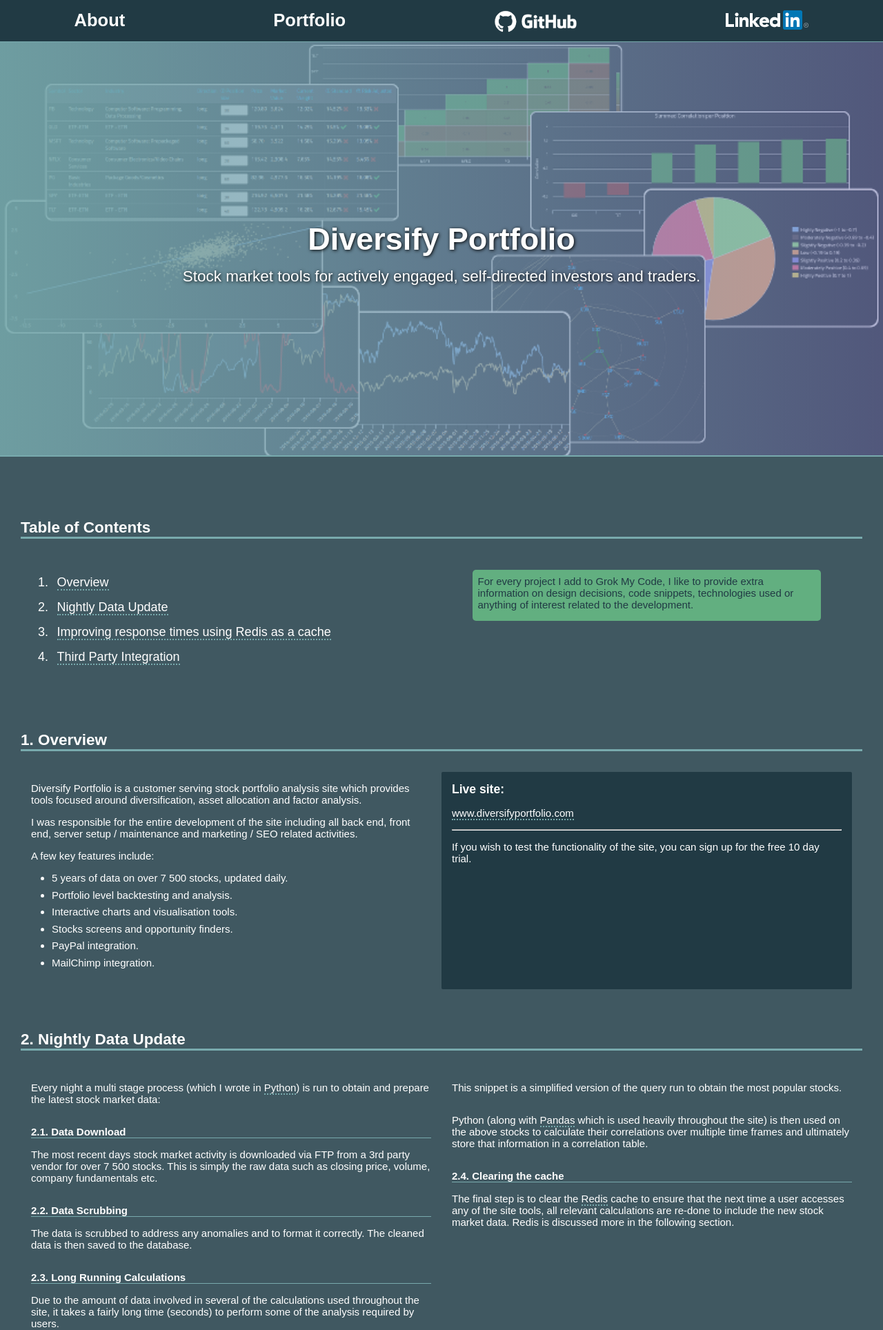
After one commit to bdelate/grok-my-code, a Django app: page /portfolio/diversifyportfolio/ in a window 1280 px wide. The commit adds this page. Shown: the top 1928 px of the page at 69% size. Run offline with Django 3.2, Linux system fonts and the light colour scheme; some libraries are stand-ins or nearby versions.

Commit message:
Created Diversify Portfolio project page

```diff
--- a/codeabstraction/core/static/core/css/style.css
+++ b/codeabstraction/core/static/core/css/style.css
@@ -39,7 +39,8 @@ li:not(:last-child) {
     justify-content: center;
     flex-direction: column;
     font-size: 1.5rem;
-    color: #000;
+    color: #fff;
+    text-shadow: #000 1px 1px 5px;
 }
 
 .bg-index {
@@ -58,6 +59,14 @@ li:not(:last-child) {
     background-size: contain;
     background-position: center;
     background-repeat: no-repeat;
+}
+
+.bg-diversifyportfolio {
+    background: linear-gradient(to right,
+                                rgba(119, 170, 173, 0.9),
+                                rgba(136, 138, 199, 0.5)),
+                url('/static/core/img/diversifyportfolio/banner.png');
+    background-size: cover;
 }
 
 .nav {
@@ -285,6 +294,11 @@ a:hover,
     margin-right: auto;
 }
 
+.gist .blob-wrapper.data {
+   max-height: 600px;
+   overflow:auto;
+}
+
 @media (max-width: 1050px) {
     .gist {
         max-width: 500px;
@@ -323,6 +337,11 @@ a:hover,
     flex-direction: column;
 }
 
+.detail-row-item > h4 {
+    border-bottom: 1px solid #78aaad;
+    padding-top: 2rem;
+}
+
 .detail-row-header {
     margin-top: 4rem;
     margin-bottom: 2rem;
--- /dev/null
+++ b/codeabstraction/core/templates/core/diversifyportfolio.html
@@ -0,0 +1,233 @@
+{% extends parent_template|default:"core/base.html" %}
+{% load staticfiles %}
+{% block body %}
+    <header class="hero bg-diversifyportfolio">
+        <div class="row">
+            <h1>Diversify Portfolio</h1>
+        </div>
+        <div class="row">
+            <span>Stock market tools for actively engaged, self-directed investors and traders.</span>
+        </div>
+    </header>
+    <div class="container">
+        <h2 class="detail-row-header">Table of Contents</h2>
+        <div class="detail-row">
+            <div class="detail-row-item">
+                <p>
+                    <ol class="toc margin-left">
+                        <li><a href="#1" class="link">Overview</a></li>
+                        <li><a href="#2" class="link">Nightly Data Update</a></li>
+                        <li><a href="#3" class="link">Improving response times using Redis as a cache</a></li>
+                        <li><a href="#4" class="link">Third Party Integration</a></li>
+                    </ol>
+                </p>
+            </div>
+            <div class="detail-row-item">
+                <p class="alert">
+                    For every project I add to Grok My Code, I like to provide extra information on design decisions,
+                    code snippets, technologies used or anything of interest related to the development.
+                </p>
+            </div>
+        </div>
+        <h2 id="1" class="detail-row-header">1. Overview</h2>
+        <div class="detail-row">
+            <div class="detail-row-item">
+                <p>
+                    Diversify Portfolio is a customer serving stock portfolio analysis site which provides tools focused around
+                    diversification, asset allocation and factor analysis.
+                </p>
+                <p>
+                    I was responsible for the entire development of the site including all back end, front end, server setup / maintenance
+                    and marketing / SEO related activities.
+                </p>
+                <p>A few key features include:</p>
+                <p>
+                    <ul class="margin-left">
+                        <li>5 years of data on over 7 500 stocks, updated daily.</li>
+                        <li>Portfolio level backtesting and analysis.</li>
+                        <li>Interactive charts and visualisation tools.</li>
+                        <li>Stocks screens and opportunity finders.</li>
+                        <li>PayPal integration.</li>
+                        <li>MailChimp integration.</li>
+                    </ul>
+                </p>
+            </div>
+            <div class="detail-row-item section-filled">
+                <h3>Live site:</h3>
+                <p>
+                    <a href="https://www.diversifyportfolio.com" alt="Diversify Portfolio" target="_blank" class="link">
+                        www.diversifyportfolio.com
+                    </a>
+                </p>
+                <hr class="margin-top" />
+                <p>
+                    If you wish to test the functionality of the site, you can sign up for the free 10 day trial.
+                </p>
+            </div>
+        </div>
+        <h2 id="2" class="detail-row-header">2. Nightly Data Update</h2>
+        <div class="detail-row">
+            <div class="detail-row-item">
+                <p>
+                    Every night a multi stage process (which I wrote in
+                    <a href="https://www.python.org/" alt="Python Programming" target="link" class="link">Python</a>)
+                    is run to obtain and prepare the latest stock market data:
+                </p>
+                <h4>2.1. Data Download</h4>
+                <p>
+                    The most recent days stock market activity is downloaded via FTP from a 3rd party vendor for over 7 500 stocks.
+                    This is simply the raw data such as closing price, volume, company fundamentals etc.
+                </p>
+                <h4>2.2. Data Scrubbing</h4>
+                <p>The data is scrubbed to address any anomalies and to format it correctly. The cleaned data is then saved to the database.</p>
+                <h4>2.3. Long Running Calculations</h4>
+                <p>
+                    Due to the amount of data involved in several of the calculations used throughout the site, it takes a fairly long time
+                    (seconds) to perform some of the analysis required by users.
+                </p>
+                <p>
+                    To improve performance in this regard, certain calculations are performed and stored on the most popular stocks over
+                    night, for example:
+                </p>
+                <p class="margin-left">
+                    Stock correlation plays a central role in Diversify Portfolio. However, calculating correlations between stocks takes time,
+                    especially when done over multiple time frames which is what the site does.
+                </p>
+                <p class="margin-left">
+                    Therefore, the database contains a correlation table which is updated at this stage of the nightly run to contain only the
+                    correlation information of the 1 500 most popular stocks.
+                </p>
+                <p class="margin-left">
+                    When users of the site need access to correlation related information, Django will first check if the data is already
+                    contained within this table before calculating it on the fly.
+                </p>
+            </div>
+            <div class="detail-row-item">
+                <p>
+                    This snippet is a simplified version of the query run to obtain the most popular stocks.
+                </p>
+                <p><script src="https://gist.github.com/bdelate/f776faa4c0c9fb36b7f606d9af464cfe.js"></script></p>
+                <p>
+                    Python (along with <a href="https://pandas.pydata.org/" alt="Python Pandas" target="_blank" class="link">Pandas</a>
+                    which is used heavily throughout the site) is then used on the above stocks to calculate their correlations
+                    over multiple time frames and ultimately store that information in a correlation table.
+                </p>
+                <h4>2.4. Clearing the cache</h4>
+                <p>
+                    The final step is to clear the <a href="https://redis.io/" target="_blank" alt="Redis" class="link">Redis</a> cache to
+                    ensure that the next time a user accesses any of the site tools, all relevant calculations are re-done to include the new
+                    stock market data. Redis is discussed more in the following section.
+                </p>
+            </div>
+        </div>
+        <h2 id="3" class="detail-row-header">3. Improving response times using Redis as a cache</h2>
+        <div class="detail-row">
+            <div class="detail-row-item">
+                <p>
+                    As was mentioned above, many of the calculations performed throughout the site use several years worth of stock market
+                    data which takes time to complete. I therefore use <a href="https://redis.io/" target="_blank" alt="Redis" class="link">Redis</a>
+                    as a cache wherever appropriate.
+                </p>
+                <p>
+                    One such area where Redis is used is the
+                    <a href="https://www.diversifyportfolio.com/stock-portfolio-analyzer/"
+                        target="_blank"
+                        alt="Stock Portfolio Analyzer"
+                        class="link">Portfolio Analyser Tool</a>:
+                </p>
+                <p>
+                    <ul class="margin-left">
+                        <li>
+                            Initially when a user accesses their portfolio, Django will check to see if it already exists in the cache.
+                            If it does, Django will simply add the users cached portfolio analysis results to the response context.
+                        </li>
+                        <li>
+                            If a cache miss occurs, the portfolio analysis is calculated from scratch (using the <i>correlation</i> table
+                            discussed in the prior section where possible). The analysis results are cached with Redis and then added to the
+                            response context to be sent to the user.
+                        </li>
+                        <li>
+                            Whenever a user makes a change to their portfolio such as adding / removing stocks or changing position sizes,
+                            the resulting portfolio analysis is recalculated and cached (replacing the original).
+                        </li>
+                        <li>
+                            Since users can have multiple stock portfolios, cache keys are namespaced, ie:
+                            <b>username:portfolio_id:portfolio</b>. There are several other areas throughout the site which uses caching
+                            along with a similar naming convention depending on the analysis tool being used.
+                        </li>
+                    </ul>
+                </p>
+            </div>
+            <div class="detail-row-item">
+                <p>
+                    The following code illustrates how the portfolio analysis results are cached and retrieved:
+                </p>
+                <p><script src="https://gist.github.com/bdelate/45c0af7dacd8e7e220293fb2f5ec1c29.js"></script></p>
+            </div>
+        </div>
+        <h2 id="4" class="detail-row-header">4. Third Party Integration</h2>
+        <div class="detail-row">
+            <div class="detail-row-item">
+                <p>Diversify Portfolio integrates with:</p>
+                <p>
+                    <ul class="margin-left">
+                        <li>PayPal for payment of once off and subscription memberships.</li>
+                        <li>
+                            MailChimp for programmatically moving users between different mailing lists depending
+                            on their status (ie: Newsletter, Trial User, Member)
+                        </li>
+                        <li>
+                            The data vendor discussed previously.
+                        </li>
+                    </ul>
+                </p>
+                <h4>PayPal Integration</h4>
+                <p>
+                    PayPal provides several integration options, one of which is to use IPN (Instant Paypment Notification).
+                    Briefly, the process that is followed is:
+                </p>
+                <p>
+                    <ol class="margin-left">
+                        <li>
+                            Two Django forms are created (once off and subscription) for membership sign ups and payment.
+                            These forms are submitted to a specific PayPal url along with identification and payment information.
+                        </li>
+                        <li>
+                            As soon as PayPal has accepted a payment, it sends a message back to a configured end point within Django
+                            in a separate HTTP request. It will make multiple attempts if there are connectivity issues.
+                        </li>
+                        <li>
+                            If a valid IPN response is received from PayPal, Django will call a <i>payment_notificatin()</i> method.
+                            This is possible thanks to the use of
+                            <a href="https://docs.djangoproject.com/en/2.0/topics/signals/"
+                                alt="Django Signals"
+                                target="_blank"
+                                class="link">Django Signals</a>
+                            which is a way to be notified when specific actions occur in decoupled applications.
+                        </li>
+                        <li>
+                            By analysing the response data received from PayPal, the users details are updated accordingly (eg: new member,
+                            new payment, membership cancellation etc).
+                            <p>
+                                <ul class="margin-left">
+                                    <li>
+                                        Validation is performed (not shown here) to ensure the correct amounts have been paid within
+                                        the correct payment cycles (monthly / yearly / once off).
+                                    </li>
+                                </ul>
+                            </p>
+                        </li>
+                        <li>Users are also moved into different MailChimp groups when needed (sign-up and cancellation).</li>
+                    </ol>
+                </p>
+            </div>
+            <div class="detail-row-item">
+                <p>
+                    The below snippet illustrates how Django Signals is used to call <i>paypal_notification()</i> when a valid IPN is received.
+                    Note the last line of the snippet:
+                </p>
+                <p><script src="https://gist.github.com/bdelate/cdfba64bf756f0ee8ec9603365b28050.js"></script></p>
+            </div>
+        </div>
+    </div>
+{% endblock body %}
--- a/codeabstraction/core/templates/core/portfolio.html
+++ b/codeabstraction/core/templates/core/portfolio.html
@@ -23,7 +23,7 @@
                         <li>MailChimp integration.</li>
                     </ul>
                     <p class="card-footer">
-                        <a href="{% url 'core:whoknows' %}" class="card-link">Check it out</a>
+                        <a href="{% url 'core:diversifyportfolio' %}" class="card-link">Check it out</a>
                     </p>
                 </div>
             </div>
--- a/codeabstraction/core/urls.py
+++ b/codeabstraction/core/urls.py
@@ -1,10 +1,19 @@
 from django.urls import path
-from .views import Home, Portfolio, WhoKnows
+from .views import Home, Portfolio, DiversifyPortfolio, WhoKnows
 
 app_name = 'core'
 
 urlpatterns = [
-    path('', Home.as_view(), name='home'),
-    path('portfolio/', Portfolio.as_view(), name='portfolio'),
-    path('portfolio/whoknows/', WhoKnows.as_view(), name='whoknows'),
+    path('',
+         Home.as_view(),
+         name='home'),
+    path('portfolio/',
+         Portfolio.as_view(),
+         name='portfolio'),
+    path('portfolio/diversifyportfolio/',
+         DiversifyPortfolio.as_view(),
+         name='diversifyportfolio'),
+    path('portfolio/whoknows/',
+         WhoKnows.as_view(),
+         name='whoknows'),
 ]
--- a/codeabstraction/core/views.py
+++ b/codeabstraction/core/views.py
@@ -13,6 +13,11 @@ class Portfolio(TemplateView):
     extra_context = {'active_link': 'portfolio'}
 
 
+class DiversifyPortfolio(TemplateView):
+
+    template_name = 'core/diversifyportfolio.html'
+
+
 class WhoKnows(TemplateView):
 
     template_name = 'core/whoknows.html'
```
Also changed, not shown: codeabstraction/core/static/core/img/diversifyportfolio/banner.png (added).
